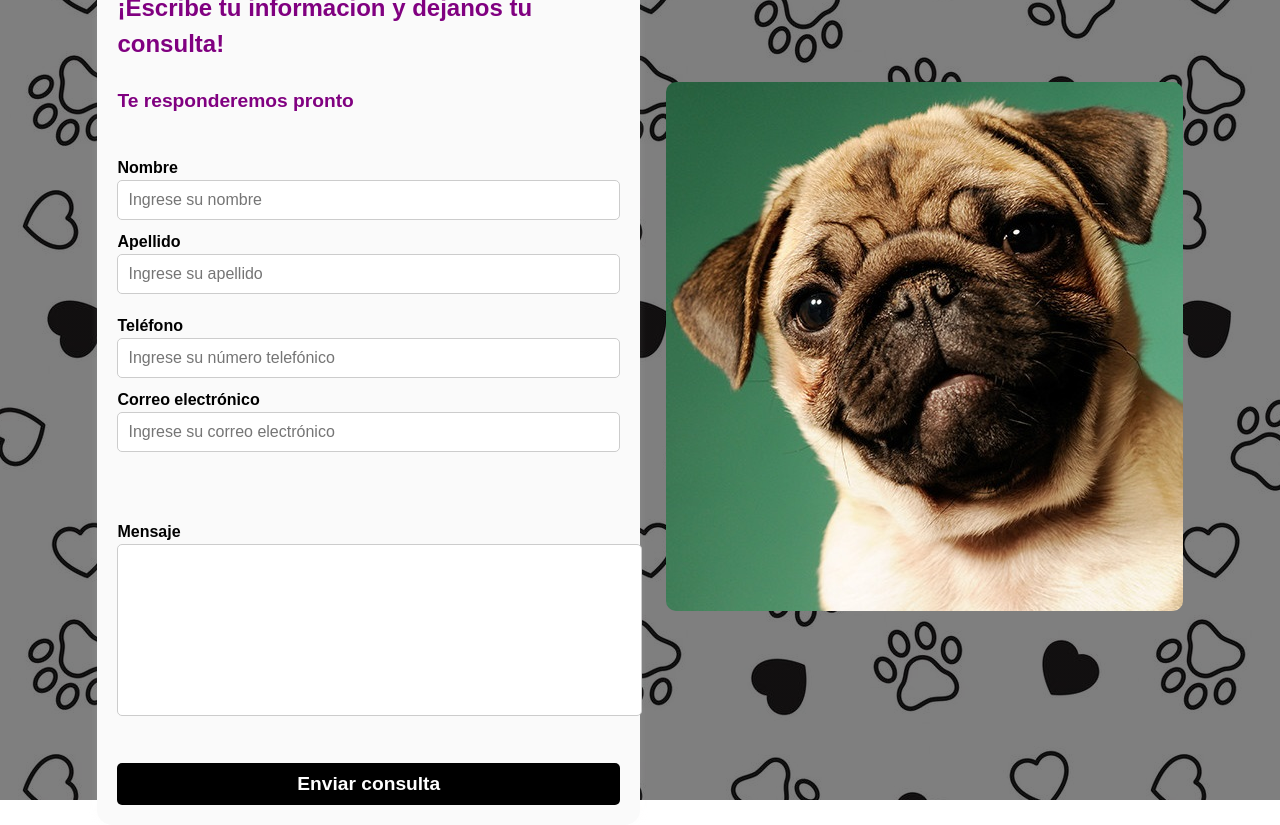
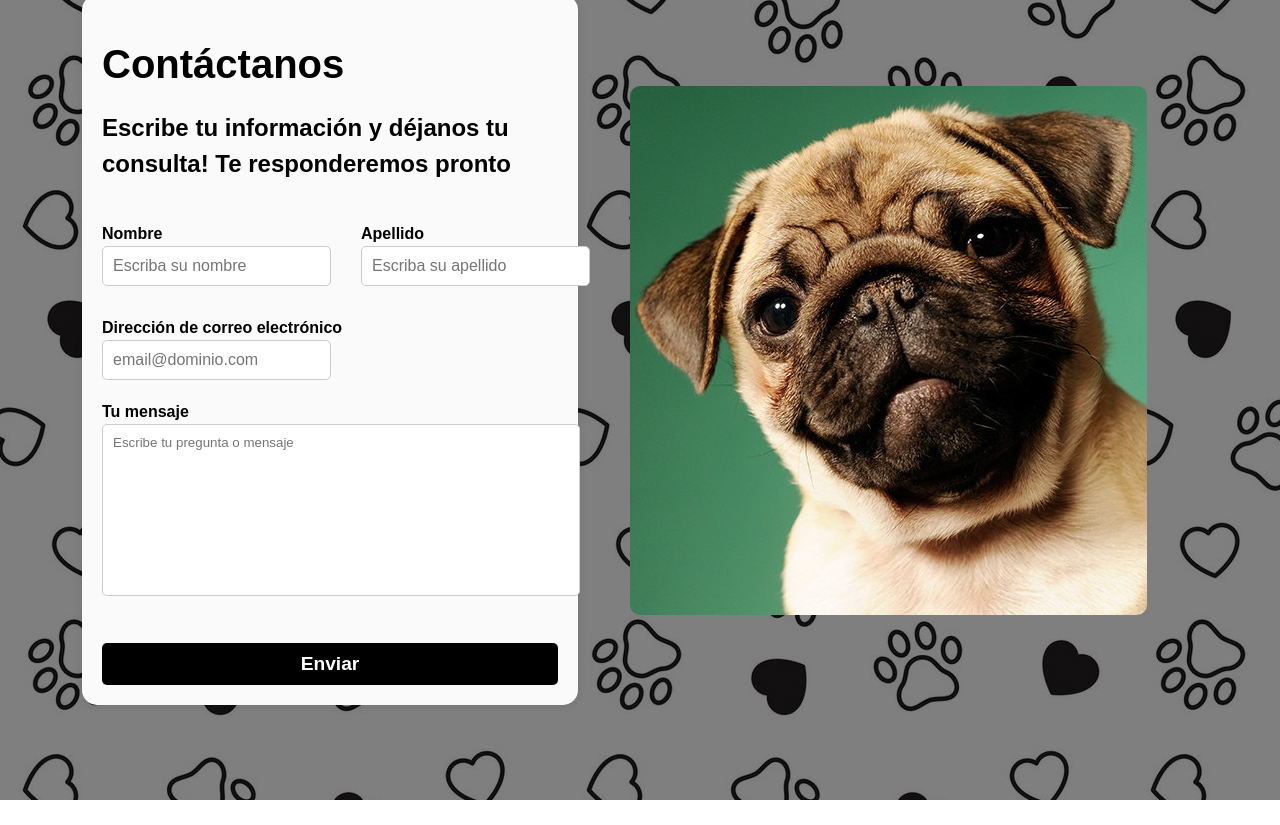
Before and after one commit to MatheoSuch/JavaPet-Frontend, a React (Vite) app: page /contacto in a window 1280 px wide. After the commit the page ends 800 px from the top, so only its background shows below. Built offline with nearby package versions, Linux system fonts and the light colour scheme; the HTML template or start-up script is replaced by a standard one.

Commit message:
Agregada acerca de nosotros y correcciones generales

```diff
--- a/src/App.jsx
+++ b/src/App.jsx
@@ -3,7 +3,11 @@ import { AppRouter } from './routes/AppRouter';
 
 function App() {
 
-	return <AppRouter />;
+	return(
+		<>
+	<AppRouter />
+	</>
+)
 }
 
 export default App;
--- a/src/components/pages/Acercadenosotros/Acercade.css
+++ b/src/components/pages/Acercadenosotros/Acercade.css
@@ -1,145 +1,71 @@
-/* .cuerpoCompleto {
-    display: flex;
-    flex-direction: column;
-    justify-content: center;
-    align-items: center;
-    padding: 10px;
-    width: 100%;
-    background-color: white;
-}
 
-.textoPrincipal {
-
-    width: 60%;
-    height: auto;
-    top: 1363px;
-    padding: 20px;
-    gap: 0px;
-    opacity: 0px;
+body {
 
   }
 
-.doctorUno{
-    display: flex;
-    flex-direction: row;
-    padding-left: 15%;
-    padding-right: 15%;
-    justify-content: center;
-    align-items: center;
-    gap: 20px;
-    margin-bottom: 20px;
+
+  .img-nosotros {
+    max-width:566px ;
+    width: 100%;
+}
+
+
+
+  .container {
+    margin-top: 20px;
 
   }
 
-.doctorDos{
-    display: flex;
-    padding-left: 15%;
-    padding-right: 15%;
-    justify-content: space-between;
-    align-items: center;
+
+
+  .card {
+    width: 100%;
+    border: none;
+    box-shadow: 0 4px 8px rgba(0, 0, 0, 0.1);
+    border-radius: 10px;
+    overflow: hidden;
   }
 
-.doctorTres{
-    display: flex;
-    padding-left: 15%;
-    padding-right: 15%;
-    justify-content: space-between;
-    align-items: center;
+
+  .card-img-top {
+    width: 300px;
+    height: 200px;
+    border-bottom: 1px solid #f1f1f1;
+    object-fit: cover;
   }
 
-.doctorCuatro{
-    display: flex;
-    padding-left: 15%;
-    padding-right: 15%;
-    justify-content: space-between;
-    align-items: center;
+
+  .card-body {
+    padding: 20px;
   }
 
-.textoVet1{
 
-    padding: 5%;
+  .card-title {
+    margin-bottom: 10px;
   }
 
-.textoVet2{
-    padding: 5%;
 
+  .row {
+    margin: 0 -10px;
   }
 
-.textoVet3{
-    padding: 5%;
 
+  .col {
+    padding: 10px;
   }
 
-.textoVet4{
-    padding: 5%;
 
-}
-
-.doctorUno img, .doctorDos img, .doctorTres img, .doctorCuatro img {
-    max-width: 400px;
-    height: auto;
-    border-radius: 10%;
-}
-
-.textoVet1, .textoVet2, .textoVet3, .textoVet4 {
-    max-width: 600px;
-    padding: 5%;
-    text-align: center;
-}
-
-.imgPrincipal {
-    max-width:60%;
-    padding-right: 250px;
-
-
-}
-
-@media (max-width: 1024px) {
-    .doctorUno, .doctorDos, .doctorTres, .doctorCuatro {
-        flex-direction: column;
-        padding-left: 5%;
-        padding-right: 5%;
-    }
-
-    .imgPrincipal {
-        padding-right: 0;
+  @media (max-width: 768px) {
+    .card {
+      margin-bottom: 20px;
     }
   }
 
-@media (max-width: 768px) {
-    .textoPrincipal {
-        width: 80%;
+  .text-justify {
+    text-align: justify;
 }
 
-    .doctor img {
-        max-width: 300px;
+.container {
+
+  align-items: center;
 }
-
-    .textoVet {
-        max-width: 90%;
-    }
-}
-
-@media (max-width: 480px) {
-    .cuerpoCompleto {
-        padding: 5px;
-    }
-
-    .textoPrincipal {
-        width: 100%;
-        padding: 10px;
-    }
-
-    .doctor img {
-        max-width: 100%;
-    }
-
-    .textoVet {
-        padding: 10px;
-    }
-
-    .imgPrincipal {
-        width: 100%;
-        padding-right: 0;
-    }
-} */
--- a/src/components/pages/Contacto/Contacto.css
+++ b/src/components/pages/Contacto/Contacto.css
@@ -1,27 +1,22 @@
 .contenedor {
     display: flex;
-    justify-content: space-between;
+    justify-content: center;
     align-items: center;
-    height: calc(100vh - 100px); /
+    height: calc(100vh - 100px);
     padding: 50px 20px;
     box-sizing: border-box;
-
-
 }
-
 
 .contenido {
     display: flex;
     flex-direction: column;
-    width: 50%;
+    width: 40%;
     padding: 20px;
     box-sizing: border-box;
-    background-color: rgb(250, 250, 250);
+    background-color: #fafafa;
     border-radius: 15px;
-    box-shadow: 0 0 10px rgba(241, 240, 240, 0.1);
-
+    box-shadow: 0 0 10px rgba(0, 0, 0, 0.1);
 }
-
 
 .contenedorTitulos {
     text-align: left;
@@ -32,36 +27,33 @@
     font-size: 2.5em;
     font-weight: bold;
     margin-bottom: 10px;
+    color: black;
 }
 
 .contenedorTitulos h3 {
     font-size: 1.5em;
     margin-bottom: 10px;
+    color: black;
 }
-
-.contenedorTitulos h4 {
-    font-size: 1.2em;
-    margin-bottom: 20px;
-}
-
 
 #mi-formulario {
     display: flex;
     flex-direction: column;
     gap: 20px;
-
 }
 
-.nombre-apellido-group, .correo-tel-group {
+.nombre-apellido-group {
     display: flex;
-    flex-direction: column;
-    gap: 10px;
+    justify-content: space-between;
 }
 
+.nombre-apellido-group .col {
+    flex: 1;
+    margin-right: 10px;
+}
 
-.nombre-apellido-group .col, .correo-tel-group .col {
-    display: flex;
-    flex-direction: column;
+.nombre-apellido-group .col:last-child {
+    margin-right: 0;
 }
 
 .customLabel {
@@ -69,7 +61,6 @@
     padding: 10px;
     border: 1px solid #ccc;
     font-size: 1em;
-    color: aliceblue;
 }
 
 #areaTexto {
@@ -79,8 +70,9 @@
     padding: 10px;
     border: 1px solid #ccc;
     margin-bottom: 20px;
+    color: white;
+    background-color:white ;
 }
-
 
 .botonEnviar {
     width: 100%;
@@ -97,7 +89,6 @@
     background-color: #333;
 }
 
-/
 .imagen-container {
     width: 50%;
     display: flex;
@@ -110,6 +101,7 @@
     height: auto;
     border-radius: 10px;
 }
+
 
 
 @media (max-width: 1024px) {
@@ -132,10 +124,6 @@
         font-size: 1.2em;
     }
 
-    .contenedorTitulos h4 {
-        font-size: 1em;
-    }
-
     .botonEnviar {
         font-size: 1em;
     }
--- a/src/components/pages/Contacto/Contacto.jsx
+++ b/src/components/pages/Contacto/Contacto.jsx
@@ -10,7 +10,6 @@ import imgPerrito2 from "../../../assets/perrito3.jpg";
     const [formData, setFormData] = useState({
         nombre: '',
         apellido: '',
-            telefono: '',
         correo: '',
         mensaje: ''
     });
@@ -29,7 +28,6 @@ import imgPerrito2 from "../../../assets/perrito3.jpg";
         let tempErrors = {};
         if (!formData.nombre) tempErrors.nombre = "Nombre es requerido.";
         if (!formData.apellido) tempErrors.apellido = "Apellido es requerido.";
-            if (!formData.telefono) tempErrors.telefono = "Teléfono es requerido.";
         if (!formData.correo) {
             tempErrors.correo = "Correo electrónico es requerido.";
         } else if (!/\S+@\S+\.\S+/.test(formData.correo)) {
@@ -45,7 +43,6 @@ import imgPerrito2 from "../../../assets/perrito3.jpg";
 
         if (Object.keys(validationErrors).length === 0) {
             console.log("Formulario enviado:", formData);
-
             alert("Formulario enviado con éxito!");
         }
     };
@@ -54,9 +51,8 @@ import imgPerrito2 from "../../../assets/perrito3.jpg";
         <div className='contenedor'>
             <div className='contenido'>
                 <div className='contenedorTitulos'>
-                        <h1>Contactanos</h1>
-                        <h3>¡Escribe tu informacion y dejanos tu consulta!</h3>
-                        <h4>Te responderemos pronto</h4>
+                    <h1>Contáctanos</h1>
+                    <h3>Escribe tu información y déjanos tu consulta! Te responderemos pronto</h3>
                 </div>
 
                 <Form id="mi-formulario" onSubmit={handleSubmit}>
@@ -69,7 +65,7 @@ import imgPerrito2 from "../../../assets/perrito3.jpg";
                                 name="nombre"
                                 value={formData.nombre}
                                 onChange={handleChange}
-                                    placeholder="Ingrese su nombre"
+                                placeholder="Escriba su nombre"
                                 isInvalid={!!errors.nombre}
                             />
                             <Form.Control.Feedback type="invalid">
@@ -84,7 +80,7 @@ import imgPerrito2 from "../../../assets/perrito3.jpg";
                                 name="apellido"
                                 value={formData.apellido}
                                 onChange={handleChange}
-                                    placeholder="Ingrese su apellido"
+                                placeholder="Escriba su apellido"
                                 isInvalid={!!errors.apellido}
                             />
                             <Form.Control.Feedback type="invalid">
@@ -93,41 +89,24 @@ import imgPerrito2 from "../../../assets/perrito3.jpg";
                         </div>
                     </Form.Group>
 
-                        <Form.Group className="mb-3 row correo-tel-group">
-                            <div className='col'>
-                                <Form.Label>Teléfono</Form.Label>
-                                <Form.Control
-                                    className='customLabel'
-                                    type="text"
-                                    name="telefono"
-                                    value={formData.telefono}
-                                    onChange={handleChange}
-                                    placeholder="Ingrese su número telefónico"
-                                    isInvalid={!!errors.telefono}
-                                />
-                                <Form.Control.Feedback type="invalid">
-                                    {errors.telefono}
-                                </Form.Control.Feedback>
-                            </div>
-                            <div className='col'>
-                                <Form.Label>Correo electrónico</Form.Label>
+                    <Form.Group className="mb-3">
+                        <Form.Label>Dirección de correo electrónico</Form.Label>
                         <Form.Control
                             className='customLabel'
                             type="email"
                             name="correo"
                             value={formData.correo}
                             onChange={handleChange}
-                                    placeholder="Ingrese su correo electrónico"
+                            placeholder="email@dominio.com"
                             isInvalid={!!errors.correo}
                         />
                         <Form.Control.Feedback type="invalid">
                             {errors.correo}
                         </Form.Control.Feedback>
-                            </div>
                     </Form.Group>
 
-                        <Form.Group className="mb-3 mt-5 row" controlId="formBasicMessage">
-                            <Form.Label>Mensaje</Form.Label>
+                    <Form.Group className="mb-3" controlId="formBasicMessage">
+                        <Form.Label>Tu mensaje</Form.Label>
                         <div>
                             <textarea
                                 className='w-100'
@@ -136,12 +115,13 @@ import imgPerrito2 from "../../../assets/perrito3.jpg";
                                 rows={10}
                                 value={formData.mensaje}
                                 onChange={handleChange}
+                                placeholder="Escribe tu pregunta o mensaje"
                             />
                         </div>
                     </Form.Group>
 
                     <Button className='botonEnviar' variant="primary" type="submit">
-                            Enviar consulta
+                        Enviar
                     </Button>
                 </Form>
             </div>
--- a/src/components/pages/Error404/Error404.css
+++ b/src/components/pages/Error404/Error404.css
@@ -59,11 +59,13 @@
   .titulo h1 {
     font-size: 4rem;
     margin: 0;
+    color: white;
   }
 
   .subtitulo h3 {
     font-size: 1.5em;
     margin: 10px 0;
+    color: white;
   }
 
   @media (max-width: 576px) {
--- a/src/components/pages/Principal/seccionesPrincipal/Carrusel/Carrusel.jsx
+++ b/src/components/pages/Principal/seccionesPrincipal/Carrusel/Carrusel.jsx
@@ -1,6 +1,7 @@
 import React from 'react';
 import '../Deslizante/Deslizante.css';
 import './Carrusel.css';
+import Slider from "../Deslizante/Slider.jsx"
 
 const Carousel = () => {
 	return (
```
Also changed, not shown: src/components/pages/Acercadenosotros/Acercade.jsx (+29 -22 lines), src/assets/pato.jpg. Lines whose indentation alone changed are shown as unchanged.
